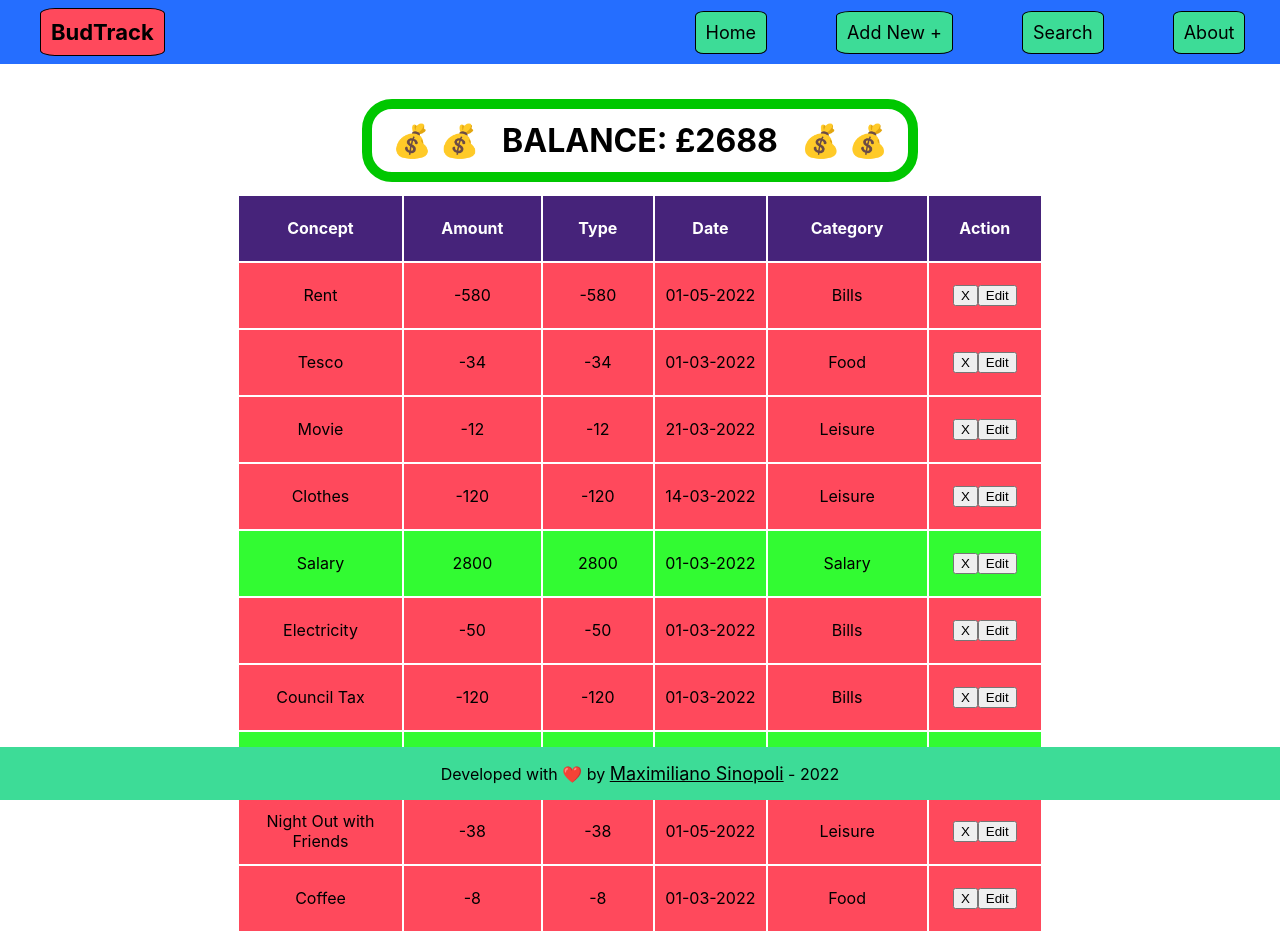
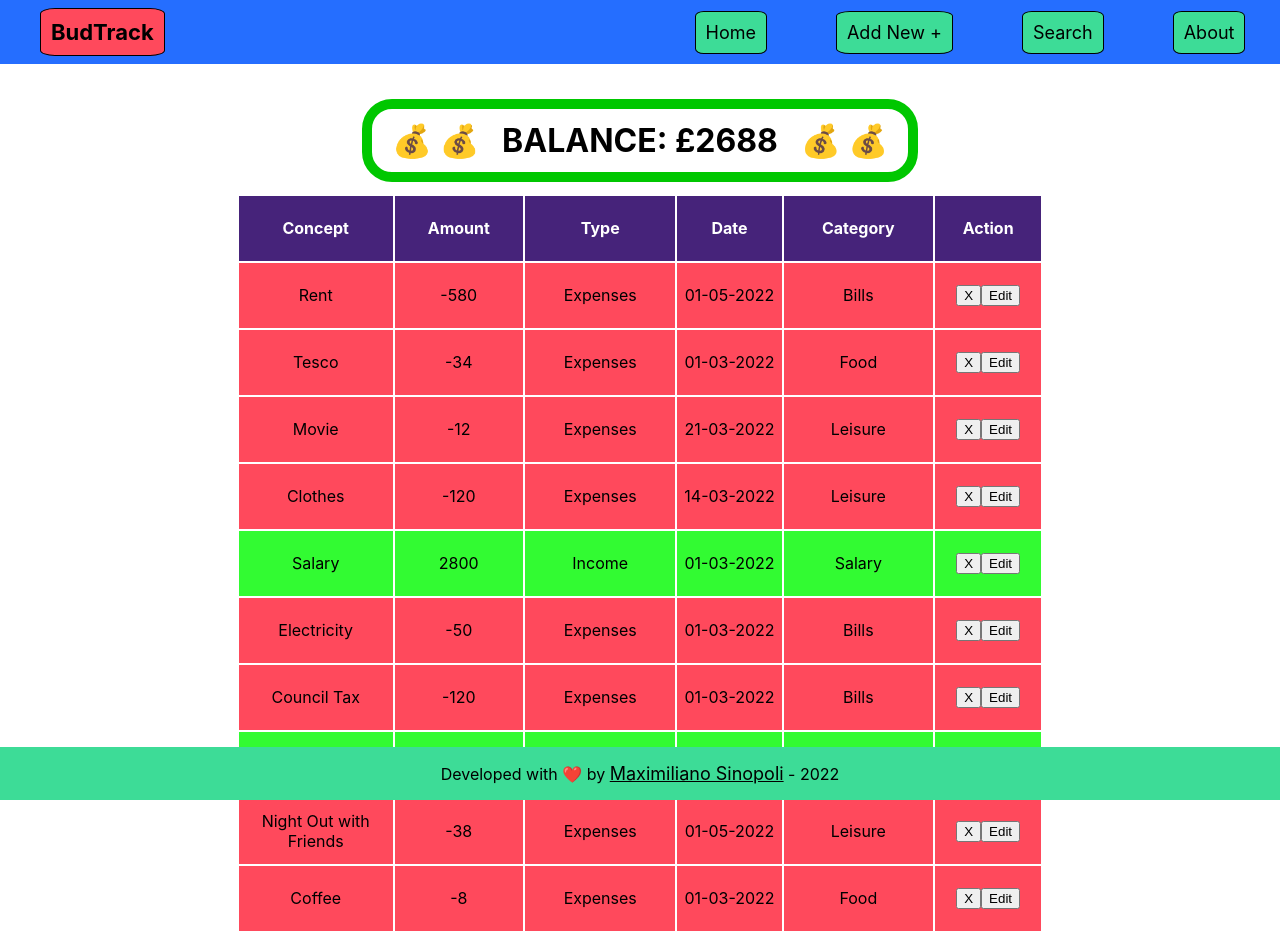
Before and after one commit to maximilianosinopoli/alkemy-challenge-full, a React (Create React App) app in the folder client/: page / in a window 1280 px wide. Built offline with nearby package versions, Linux system fonts and the light colour scheme.

Commit message:
To-do list added

```diff
--- a/client/src/components/balance.js
+++ b/client/src/components/balance.js
@@ -36,7 +36,7 @@ let balanceStyle = (balance > 0 ? 'green' : 'red')
                     <th>Action</th>
                 </tr>
                     {last10.map((item, index) => {
-                        return <Transaction item={item.item} price={item.price} type={item.price} date={item.date} category={item.category} key={index} style={(item.type === 'Entry' ? 'entry' : 'egress')}
+                        return <Transaction item={item.item} price={item.price} type={item.type} date={item.date} category={item.category} key={index} style={(item.type === 'Income' ? 'entry' : 'egress')}
 
                         />
                     })}
--- a/client/src/data.js
+++ b/client/src/data.js
@@ -3,349 +3,84 @@ const data = [
         item: 'Rent',
         price: -580,
         date: '01-05-2022',
-        type: 'Egress',
+        type: 'Expenses',
         category: 'Bills'
     },
     {
         item: 'Tesco',
         price: -34,
         date: '01-03-2022',
-        type: 'Egress',
+        type: 'Expenses',
         category: 'Food'
     },
     {
         item: 'Movie',
         price: -12,
         date: '21-03-2022',
-        type: 'Egress',
+        type: 'Expenses',
         category: 'Leisure'
     },
     {
         item: 'Clothes',
         price: -120,
         date: '14-03-2022',
-        type: 'Egress',
+        type: 'Expenses',
         category: 'Leisure'
     },
     {
         item: 'Salary',
         price: 2800,
         date: '01-03-2022',
-        type: 'Entry',
+        type: 'Income',
         category: 'Salary'
     },
     {
         item: 'Electricity',
         price: -50,
         date: '01-03-2022',
-        type: 'Egress',
+        type: 'Expenses',
         category: 'Bills'
     },
     {
         item: 'Council Tax',
         price: -120,
         date: '01-03-2022',
-        type: 'Egress',
+        type: 'Expenses',
         category: 'Bills'
     },
     {
         item: 'Freelance Job',
         price: 850,
         date: '01-03-2022',
-        type: 'Entry',
+        type: 'Income',
         category: 'Salary'
     },
     {
         item: 'Night Out with Friends',
         price: -38,
         date: '01-05-2022',
-        type: 'Egress',
+        type: 'Expenses',
         category: 'Leisure'
     },
     {
         item: 'Coffee',
         price: -8,
         date: '01-03-2022',
-        type: 'Egress',
+        type: 'Expenses',
         category: 'Food'
     },
     {
         item: 'Lunch',
         price: -12,
         date: '01-03-2022',
-        type: 'Egress',
+        type: 'Expenses',
         category: 'Food'
     },
     {
         item: 'Present for Mary',
         price: -50,
         date: '01-03-2022',
-        type: 'Egress',
-        category: 'Others'
-    },
-    {
-        item: 'Rent',
-        price: -580,
-        date: '01-05-2022',
-        type: 'Egress',
-        category: 'Bills'
-    },
-    {
-        item: 'Tesco',
-        price: -34,
-        date: '01-03-2022',
-        type: 'Egress',
-        category: 'Food'
-    },
-    {
-        item: 'Movie',
-        price: -12,
-        date: '21-03-2022',
-        type: 'Egress',
-        category: 'Leisure'
-    },
-    {
-        item: 'Clothes',
-        price: -120,
-        date: '14-03-2022',
-        type: 'Egress',
-        category: 'Leisure'
-    },
-    {
-        item: 'Salary',
-        price: 2800,
-        date: '01-03-2022',
-        type: 'Entry',
-        category: 'Salary'
-    },
-    {
-        item: 'Electricity',
-        price: -50,
-        date: '01-03-2022',
-        type: 'Egress',
-        category: 'Bills'
-    },
-    {
-        item: 'Council Tax',
-        price: -120,
-        date: '01-03-2022',
-        type: 'Egress',
-        category: 'Bills'
-    },
-    {
-        item: 'Freelance Job',
-        price: 850,
-        date: '01-03-2022',
-        type: 'Entry',
-        category: 'Salary'
-    },
-    {
-        item: 'Night Out with Friends',
-        price: -38,
-        date: '01-05-2022',
-        type: 'Egress',
-        category: 'Leisure'
-    },
-    {
-        item: 'Coffee',
-        price: -8,
-        date: '01-03-2022',
-        type: 'Egress',
-        category: 'Food'
-    },
-    {
-        item: 'Lunch',
-        price: -12,
-        date: '01-03-2022',
-        type: 'Egress',
-        category: 'Food'
-    },
-    {
-        item: 'Present for Mary',
-        price: -50,
-        date: '01-03-2022',
-        type: 'Egress',
-        category: 'Others'
-    },
-    {
-        item: 'Rent',
-        price: -580,
-        date: '01-05-2022',
-        type: 'Egress',
-        category: 'Bills'
-    },
-    {
-        item: 'Tesco',
-        price: -34,
-        date: '01-03-2022',
-        type: 'Egress',
-        category: 'Food'
-    },
-    {
-        item: 'Movie',
-        price: -12,
-        date: '21-03-2022',
-        type: 'Egress',
-        category: 'Leisure'
-    },
-    {
-        item: 'Clothes',
-        price: -120,
-        date: '14-03-2022',
-        type: 'Egress',
-        category: 'Leisure'
-    },
-    {
-        item: 'Salary',
-        price: 2800,
-        date: '01-03-2022',
-        type: 'Entry',
-        category: 'Salary'
-    },
-    {
-        item: 'Electricity',
-        price: -50,
-        date: '01-03-2022',
-        type: 'Egress',
-        category: 'Bills'
-    },
-    {
-        item: 'Council Tax',
-        price: -120,
-        date: '01-03-2022',
-        type: 'Egress',
-        category: 'Bills'
-    },
-    {
-        item: 'Freelance Job',
-        price: 850,
-        date: '01-03-2022',
-        type: 'Entry',
-        category: 'Salary'
-    },
-    {
-        item: 'Night Out with Friends',
-        price: -38,
-        date: '01-05-2022',
-        type: 'Egress',
-        category: 'Leisure'
-    },
-    {
-        item: 'Coffee',
-        price: -8,
-        date: '01-03-2022',
-        type: 'Egress',
-        category: 'Food'
-    },
-    {
-        item: 'Lunch',
-        price: -12,
-        date: '01-03-2022',
-        type: 'Egress',
-        category: 'Food'
-    },
-    {
-        item: 'Present for Mary',
-        price: -50,
-        date: '01-03-2022',
-        type: 'Egress',
-        category: 'Others'
-    },
-    {
-        item: 'Rent',
-        price: -580,
-        date: '01-05-2022',
-        type: 'Egress',
-        category: 'Bills'
-    },
-    {
-        item: 'Tesco',
-        price: -34,
-        date: '01-03-2022',
-        type: 'Egress',
-        category: 'Food'
-    },
-    {
-        item: 'Movie',
-        price: -12,
-        date: '21-03-2022',
-        type: 'Egress',
-        category: 'Leisure'
-    },
-    {
-        item: 'Clothes',
-        price: -120,
-        date: '14-03-2022',
-        type: 'Egress',
-        category: 'Leisure'
-    },
-    {
-        item: 'Salary',
-        price: 2800,
-        date: '01-03-2022',
-        type: 'Entry',
-        category: 'Salary'
-    },
-    {
-        item: 'Electricity',
-        price: -50,
-        date: '01-03-2022',
-        type: 'Egress',
-        category: 'Bills'
-    },
-    {
-        item: 'Council Tax',
-        price: -120,
-        date: '01-03-2022',
-        type: 'Egress',
-        category: 'Bills'
-    },
-    {
-        item: 'Freelance Job',
-        price: 850,
-        date: '01-03-2022',
-        type: 'Entry',
-        category: 'Salary'
-    },
-    {
-        item: 'Night Out with Friends',
-        price: -38,
-        date: '01-05-2022',
-        type: 'Egress',
-        category: 'Leisure'
-    },
-    {
-        item: 'Coffee',
-        price: -8,
-        date: '01-03-2022',
-        type: 'Egress',
-        category: 'Food'
-    },
-    {
-        item: 'Lunch',
-        price: -12,
-        date: '01-03-2022',
-        type: 'Egress',
-        category: 'Food'
-    },
-    {
-        item: 'Present for Mary',
-        price: -50,
-        date: '01-03-2022',
-        type: 'Egress',
-        category: 'Others'
-    },  {
-        item: 'Lunch',
-        price: -12,
-        date: '01-03-2022',
-        type: 'Egress',
-        category: 'Food'
-    },
-    {
-        item: 'Present for Mary',
-        price: -50,
-        date: '01-03-2022',
-        type: 'Egress',
+        type: 'Expenses',
         category: 'Others'
     }
 ]
```
Also changed, not shown: client/src/components/heart.png (deleted).
